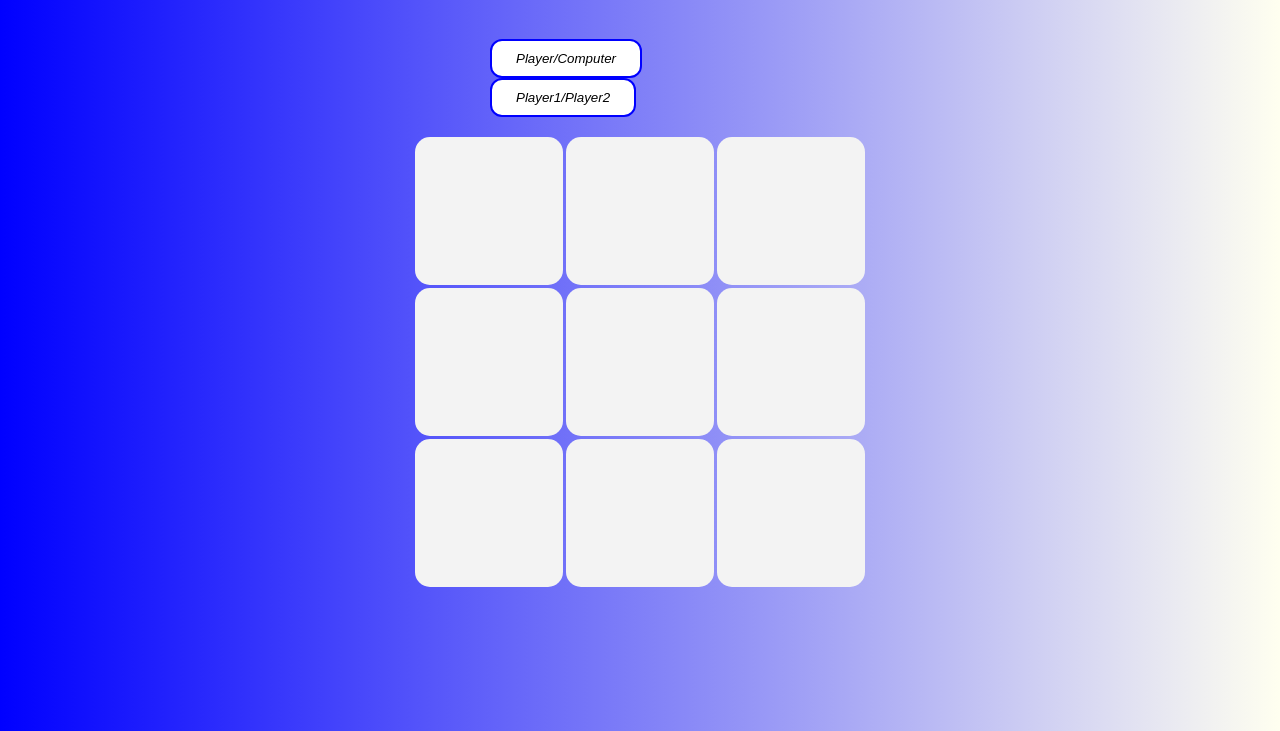
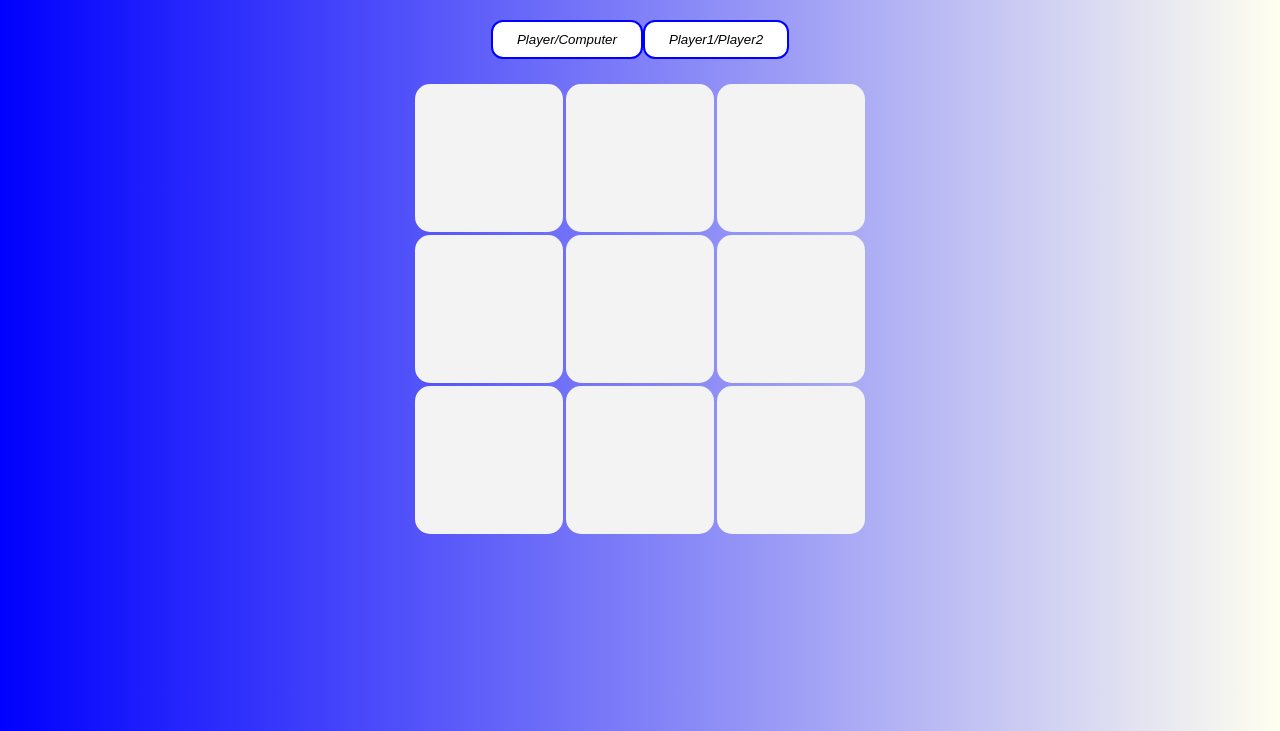
Before and after one commit to lakshmigrao/MainProject, a plain HTML site: page index.html in a window 1280 px wide. Shown: the part 69-800 px from the top of the page. Drawn offline with Linux system fonts and the light colour scheme.

Commit message:
twelth commit

```diff
--- a/script.js
+++ b/script.js
@@ -60,6 +60,7 @@ function selectBox(evt){
             document.getElementById(evt.target.title).innerHTML=`<img src="cross.jpg" width=75px>`
             arrayIndex = dict[evt.target.title]
             arr[arrayIndex] ="X";
+            noOfX++;
             player1=false;
             player2=true;
 
--- a/style.css
+++ b/style.css
@@ -2,13 +2,25 @@ body {
     background: purple;
     background-image: linear-gradient(to right, blue, ivory);
     /* display: relative; */
+    display: grid;
+    grid-template-columns: 1fr 3fr 1fr;
+    grid-template-rows: 75px 50px 3fr;
+
 }
 
 #intro{
-    margin: 20px auto;
-    width: 300px;
+    /* margin: auto; */
+  justify-content: center;
+    grid-column: 2/3;
+    grid-row: 2/3;
+    display: flex;
+    justify-content: center;
+    align-items: center;
+    /* width: 300px; */
 }
 .container {
+  grid-row: 3/4;
+  grid-column: 2/3;
   border-radius: 15px;
     /* border: 3px solid black; */
     width: 450px;
@@ -20,13 +32,25 @@ body {
     grid-template-columns: 1fr 1fr 1fr;
     /* background-color: black; */
 }
+.right{
+  grid-column: 3/4;
 
+}
 .item {
     background: #F3F3F3;
 }
 #scroll{
-  /* grid-column: 1/3; */
+  grid-column: 1/5;
   grid-row: 1/2;
+}
+#winnerMessage{
+    grid-column: 3/4;
+    grid-row: 3/4;
+    /* margin: 20px auto;
+    width: 300px; */
+    /* display: flex;
+  justify-content: space-around; */
+
 }
 
 #zero {
@@ -137,18 +161,12 @@ h1,h2{
    font-style: italic;
 
 }
-#winnerMessage{
-  /* display: absolute; */
-  /* justify-content: center;
-  align-items: center; */
-    margin: 20px auto;
-    width: 300px;
-}
-#clearButton{
-    margin-left: 150px;
-}
-
 #message, #winner{
-    margin: 20px auto;
-    width: 400px;
-}
+    /* margin: 20px auto;
+    width: 400px; */
+    grid-column: 1/2;
+    grid-row : 3/4;
+    display:flex;
+    justify-content: center;
+    align-items: center;
+  }
```
